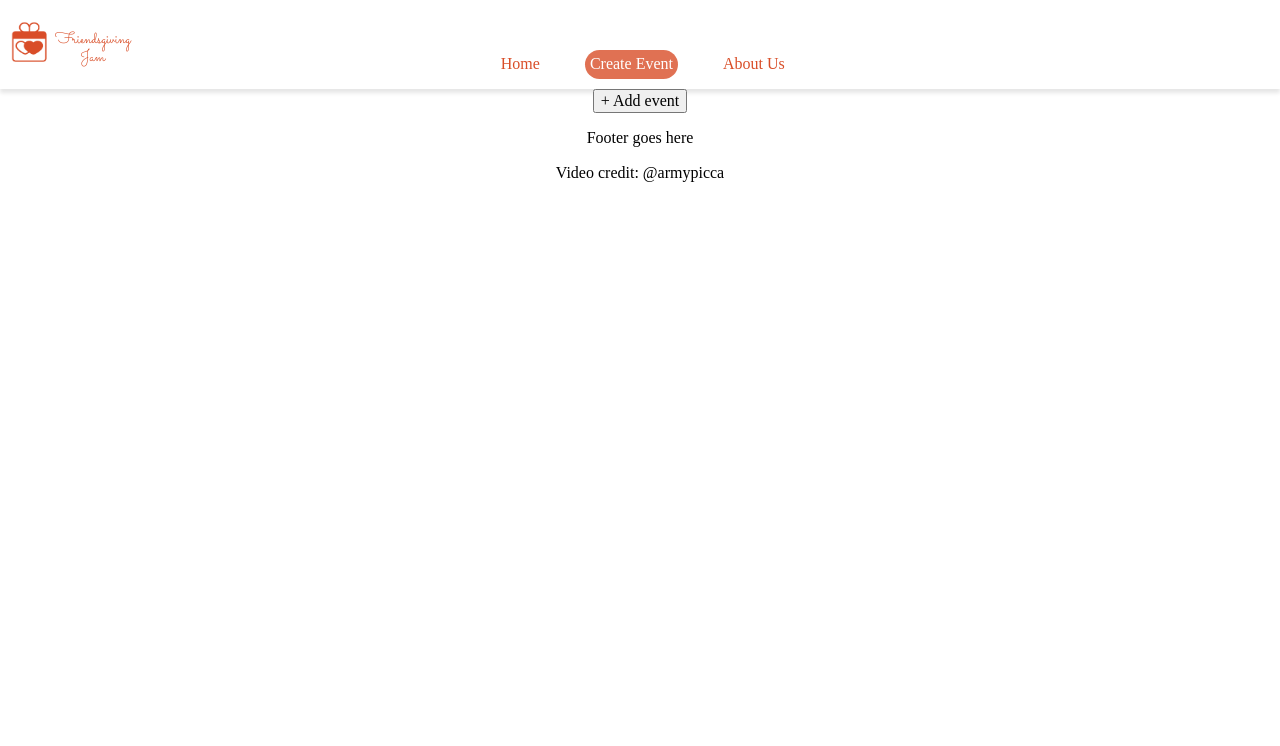
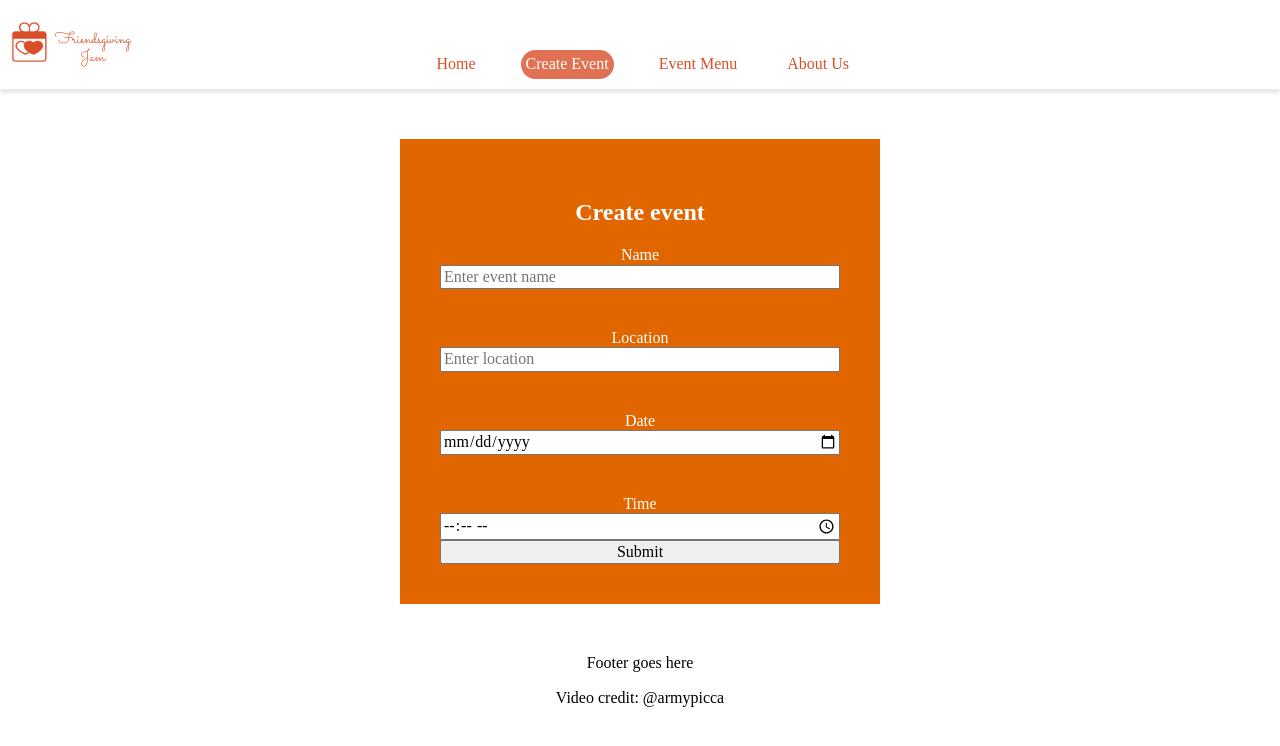
Before and after one commit to Sharrine8/code-jam_react, a React (Vite) app: page /events in a window 1280 px wide. Shown: the top 746 px of the page. Built offline with nearby package versions, Linux system fonts and the light colour scheme.

Commit message:
Create events page

```diff
--- /dev/null
+++ b/src/blocks/EventMenu.css
@@ -0,0 +1,9 @@
+.events-menu {
+  display: flex;
+  justify-content: center;
+  flex-direction: column;
+}
+.events-menu__container {
+  display: flex;
+  flex-direction: column;
+}
--- /dev/null
+++ b/src/blocks/Events.css
@@ -0,0 +1,32 @@
+.events {
+  display: flex;
+  flex-direction: column;
+  justify-content: center;
+  align-items: center;
+  width: 100%;
+  max-width: 400px;
+  margin: 50px auto;
+  background-color: #e16600;
+  color: white;
+  padding: 40px;
+}
+.events__title {
+}
+.events__form {
+  display: flex;
+  flex-direction: column;
+  width: 100%;
+  margin: 0;
+  padding: 0;
+}
+.events__form-input {
+  display: flex;
+  flex-direction: column;
+  width: 100%;
+  margin: 0;
+  gap: 40px;
+}
+.events__label {
+  display: flex;
+  flex-direction: column;
+}
--- a/src/blocks/Form.css
+++ b/src/blocks/Form.css
@@ -0,0 +1,20 @@
+.form {
+  display: flex;
+  flex-direction: column;
+  align-items: center;
+  max-width: 410px;
+  width: 100%;
+  height: 400px;
+  margin: 0 auto;
+}
+.form__title {
+}
+.form__event {
+  display: flex;
+  flex-direction: column;
+  gap: 40px;
+  width: 100%;
+}
+.form__label {
+  flex-direction: column;
+}
--- /dev/null
+++ b/src/blocks/MenuSection.css
@@ -0,0 +1,74 @@
+.menu-section {
+  display: flex;
+  flex-direction: column;
+}
+.menu-section__container {
+  display: flex;
+  flex-direction: column;
+  justify-content: center;
+  align-self: center;
+  max-width: 480px;
+  width: 100%;
+}
+.menu-secion__title {
+  margin-right: auto;
+}
+.menu-section__inputs {
+  display: flex;
+  justify-content: space-between;
+}
+.menu-section__input {
+  height: 50px;
+  padding: 0 10px;
+}
+.menu-section__button {
+}
+.menu-section__button_action_add {
+  background-color: orange;
+  color: white;
+  border: none;
+  width: 70px;
+  border-radius: 10px;
+}
+
+.menu-section__content {
+  display: flex;
+  flex-direction: column;
+  max-width: 480px;
+  width: 100%;
+  align-self: center;
+}
+.menu-section__added-title {
+  margin-right: auto;
+}
+.menu-section__no-menu {
+}
+.menu-section__menu-list {
+  display: flex;
+  flex-direction: column;
+  justify-content: center;
+  align-items: center;
+}
+.menu-section__menu-item {
+  display: flex;
+  align-items: center;
+  justify-content: space-between;
+  max-width: 480px;
+  width: 100%;
+  background-color: rgba(217, 78, 40, 0.8);
+  color: #fff;
+  margin: 0 0 20px;
+}
+.menu-section__menu-name {
+  padding: 20px;
+  margin: 0;
+}
+.menu-section__chef-name {
+  padding: 20px;
+  margin: 0;
+}
+.menu-section__submit {
+  margin-left: auto;
+}
+.menu-section_button_action_clear {
+}
--- a/src/blocks/Modal.css
+++ /dev/null
@@ -1,25 +0,0 @@
-.modal {
-  position: fixed;
-  top: 0;
-  right: 0;
-  left: 0;
-  bottom: 0;
-  background-color: rgba(0, 0, 0, 0.3);
-  display: flex;
-  justify-content: center;
-  align-items: center;
-  visibility: hidden;
-}
-.modal_opened {
-  visibility: visible;
-}
-.modal__content {
-  max-width: 490px;
-  width: 100%;
-  background-color: white;
-}
-
-.modal__close {
-  width: 14px;
-  height: 14px;
-}
--- a/src/components/App.jsx
+++ b/src/components/App.jsx
@@ -3,6 +3,7 @@ import { Routes, Route } from "react-router-dom";
 import Header from "./Header";
 import Main from "./Main";
 import Events from "./Events";
+import EventMenu from "./EventMenu";
 import Footer from "./Footer";
 import "../blocks/App.css";
 import AboutUs from "./AboutUs";
@@ -16,6 +17,7 @@ function App() {
         <Route path="/" element={<Main />} />
         <Route path="/events" element={<Events />} />
         <Route path="/about-us" element={<AboutUs />} />
+        <Route path="/events-menu" element={<EventMenu />} />
       </Routes>
       <Footer />
     </div>
--- /dev/null
+++ b/src/components/EventMenu.jsx
@@ -0,0 +1,27 @@
+import "../blocks/EventMenu.css";
+import { useLocation } from "react-router-dom";
+import MenuSection from "./MenuSection";
+
+function EventMenu() {
+  const location = useLocation();
+  const formData =
+    location.state || JSON.parse(localStorage.getItem("dataSubmit"));
+
+  return (
+    <div className="events-menu">
+      <div className="events-menu__container">
+        <h2 className="events-menu__title">{formData.name}</h2>
+        <div className="events-menu__details">
+          <p className="events-menu__location">{formData.date}</p>
+          <p className="events-menu__location">{formData.location}</p>
+          <p className="events-menu__location">{formData.time}</p>
+        </div>
+      </div>
+      <section className="events-menu__menu-section">
+        <MenuSection />
+      </section>
+    </div>
+  );
+}
+
+export default EventMenu;
--- a/src/components/Events.jsx
+++ b/src/components/Events.jsx
@@ -1,27 +1,82 @@
+import "../blocks/Events.css";
 import { useState } from "react";
-import Form from "./Form";
+import { useNavigate } from "react-router-dom";
 
 function Events() {
-  const [isModalOpen, setIsModalOpen] = useState(false);
+  const [location, setLocation] = useState("");
+  const [date, setDate] = useState("");
+  const [time, setTime] = useState("");
+  const [name, setName] = useState("");
 
-  const handleOpenModal = () => {
-    setIsModalOpen(true);
+  const navigate = useNavigate();
+
+  const handleSubmit = (e) => {
+    e.preventDefault();
+    const dataSubmit = {
+      name,
+      location,
+      date,
+      time,
+    };
+    localStorage.setItem("dataSubmit", JSON.stringify(dataSubmit));
+
+    navigate("/events-menu", { state: dataSubmit });
   };
 
-  const handleCloseModal = () => {
-    setIsModalOpen(false);
-  };
   return (
     <div className="events">
-      <button className="events__create-button" onClick={handleOpenModal}>
-        + Add event
-      </button>
-      <Form
-        name="create-event"
-        isOpen={isModalOpen}
-        onClose={handleCloseModal}
-      />
+      <h2 className="events__title">Create event</h2>
+      <form className="events__form" onSubmit={handleSubmit}>
+        <div className="events__form-input">
+          <label htmlFor="name" className="events__label">
+            Name {""}
+            <input
+              type="text"
+              id="name"
+              className="events__input"
+              placeholder="Enter event name"
+              value={name}
+              onChange={(e) => setName(e.target.value)}
+            />
+          </label>
+          <label htmlFor="location" className="events__label">
+            Location {""}
+            <input
+              type="text"
+              id="location"
+              className="events__input"
+              placeholder="Enter location"
+              value={location}
+              onChange={(e) => setLocation(e.target.value)}
+            />
+          </label>
+          <label htmlFor="date" className="events__label">
+            Date {""}
+            <input
+              type="date"
+              id="date"
+              className="events__input"
+              value={date}
+              onChange={(e) => setDate(e.target.value)}
+            />
+          </label>
+          <label htmlFor="time" className="events__label">
+            Time {""}
+            <input
+              type="time"
+              id="time"
+              className="events__input"
+              value={time}
+              onChange={(e) => setTime(e.target.value)}
+            />
+          </label>
+        </div>
+        <button type="submit" className="events__submit">
+          Submit
+        </button>
+      </form>
     </div>
   );
 }
+
 export default Events;
--- /dev/null
+++ b/src/components/MenuSection.jsx
@@ -0,0 +1,78 @@
+import { useEffect, useState } from "react";
+import "../blocks/MenuSection.css";
+
+function MenuSection() {
+  const [menu, setMenu] = useState([]);
+  const [menuTitle, setMenuTitle] = useState("");
+  const [menuChef, setMenuChef] = useState("");
+
+  const handleAddMenu = (e) => {
+    e.preventDefault();
+    if (menuTitle && menuChef) {
+      setMenu([...menu, { menuTitle, menuChef }]);
+      setMenuTitle("");
+      setMenuChef("");
+    }
+  };
+  const handleClearMenu = () => {
+    setMenu([]);
+  };
+
+  return (
+    <div className="menu-section">
+      <div className="menu-section__container">
+        <h3 className="menu-secion__title">Add Menu</h3>
+        <div className="menu-section__inputs">
+          <input
+            type="text"
+            className="menu-section__input menu-section__input_type_name"
+            value={menuTitle}
+            onChange={(e) => setMenuTitle(e.target.value)}
+            placeholder="Enter Dish Name"
+          />
+          <input
+            type="text"
+            className="menu-section__input menu-section__input_type_chef"
+            value={menuChef}
+            onChange={(e) => setMenuChef(e.target.value)}
+            placeholder="Enter Your Name"
+          />
+          <button
+            className="menu-section__button menu-section__button_action_add"
+            onClick={handleAddMenu}
+          >
+            Add
+          </button>
+        </div>
+      </div>
+
+      <div className="menu-section__content">
+        <h3 className="menu-section__added-title">Added</h3>
+        {menu.length === 0 ? (
+          <div className="menu-section__no-menu">No dishes added</div>
+        ) : (
+          <div className="menu-section__menu-list">
+            {menu.map((menuItem, index) => (
+              <div key={index} className="menu-section__menu-item">
+                <h4 className="menu-section__menu-name">
+                  {menuItem.menuTitle}
+                </h4>
+                <p className="menu-section__chef-name">{menuItem.menuChef}</p>
+              </div>
+            ))}
+          </div>
+        )}
+        <div className="menu-section__submit">
+          <button
+            className="menu-section__button menu-section_button_action_clear"
+            onClick={handleClearMenu}
+          >
+            Clear
+          </button>
+        </div>
+      </div>
+    </div>
+  );
+}
+
+export default MenuSection;
--- a/src/components/NavBar.jsx
+++ b/src/components/NavBar.jsx
@@ -12,6 +12,9 @@ function NavBar() {
       <NavLink to="/events" className={customClassName}>
         Create Event
       </NavLink>
+      <NavLink to="events-menu" className={customClassName}>
+        Event Menu
+      </NavLink>
       <NavLink to="/about-us" className={customClassName}>
         About Us
       </NavLink>
```
Also changed, not shown: src/components/Form.jsx (+18 -52 lines).
